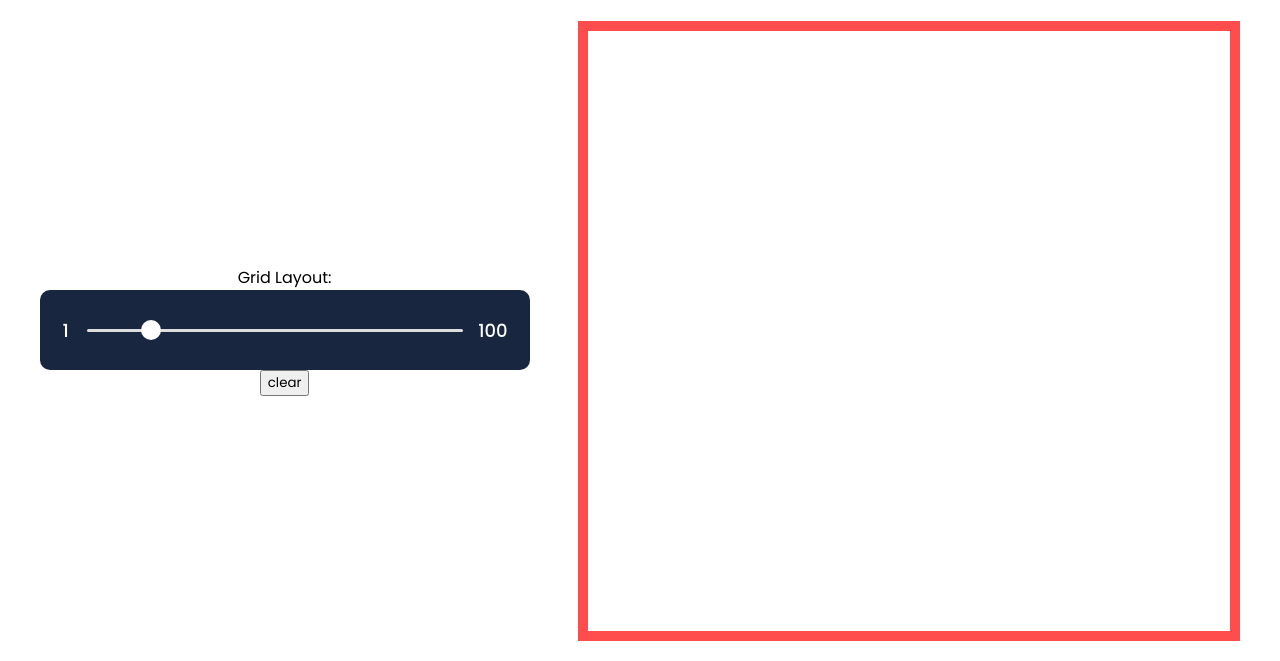
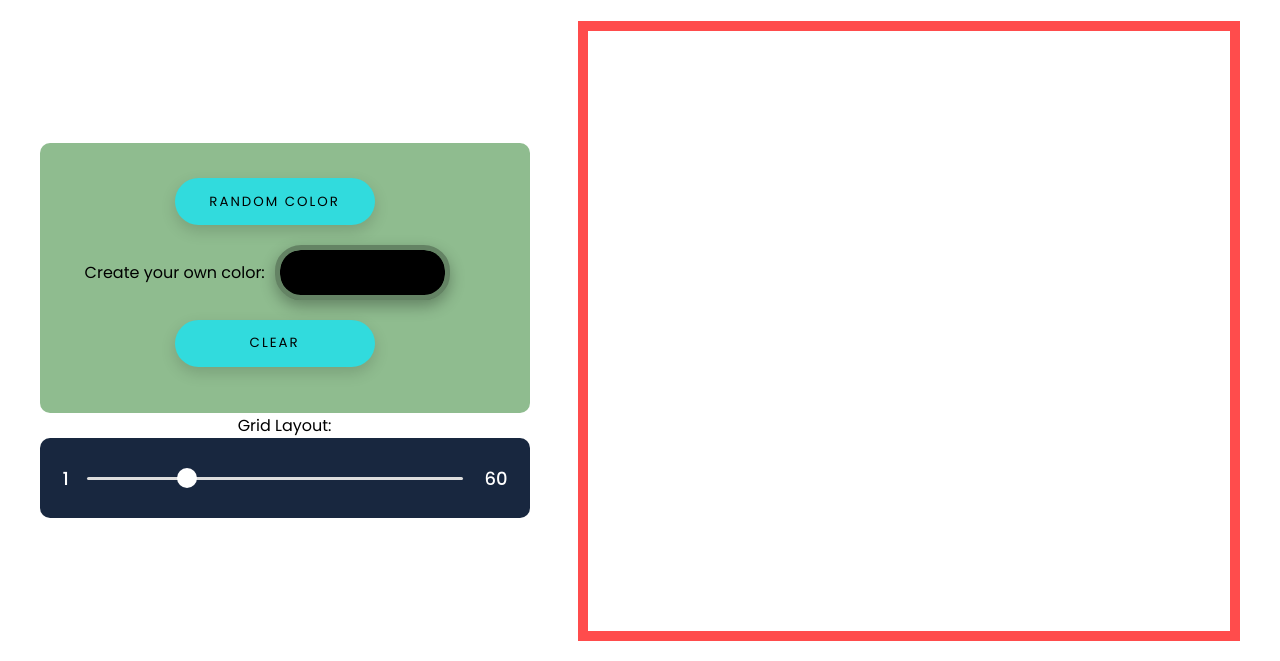
Before and after one commit to its-saad-rahman/etch-a-sketch, a plain HTML site: page index.html in a window 1280 px wide. Shown: the part 139-800 px from the top of the page. Drawn offline with Linux system fonts and the light colour scheme; a web font is replaced by a local one.

Commit message:
Added color input button

```diff
--- a/index.html
+++ b/index.html
@@ -13,6 +13,18 @@
       <h1>Etch-A-Sketch</h1>
       <div class="sketch-board">
         <div class="controls">
+          <div class="buttons">
+            <button class="random-color" data-color="random">
+              Random Color
+            </button>
+
+            <div data-color="color-picker">
+              <label for="color-picker">Create your own color:</label>
+              <input type="color" id="color-picker" />
+            </div>
+            <button class="clear">clear</button>
+          </div>
+
           <label for="grid">Grid Layout:</label>
           <div class="range">
             <div class="slider-value">
@@ -25,16 +37,14 @@
                 type="range"
                 name="grid"
                 min="1"
-                max="100"
+                max="60"
                 value="16"
                 steps="1"
                 data-name="grid"
               />
-              <div class="value right">100</div>
+              <div class="value right">60</div>
             </div>
           </div>
-
-          <button>clear</button>
         </div>
         <div id="draw" class="drawing-area"></div>
       </div>
```
